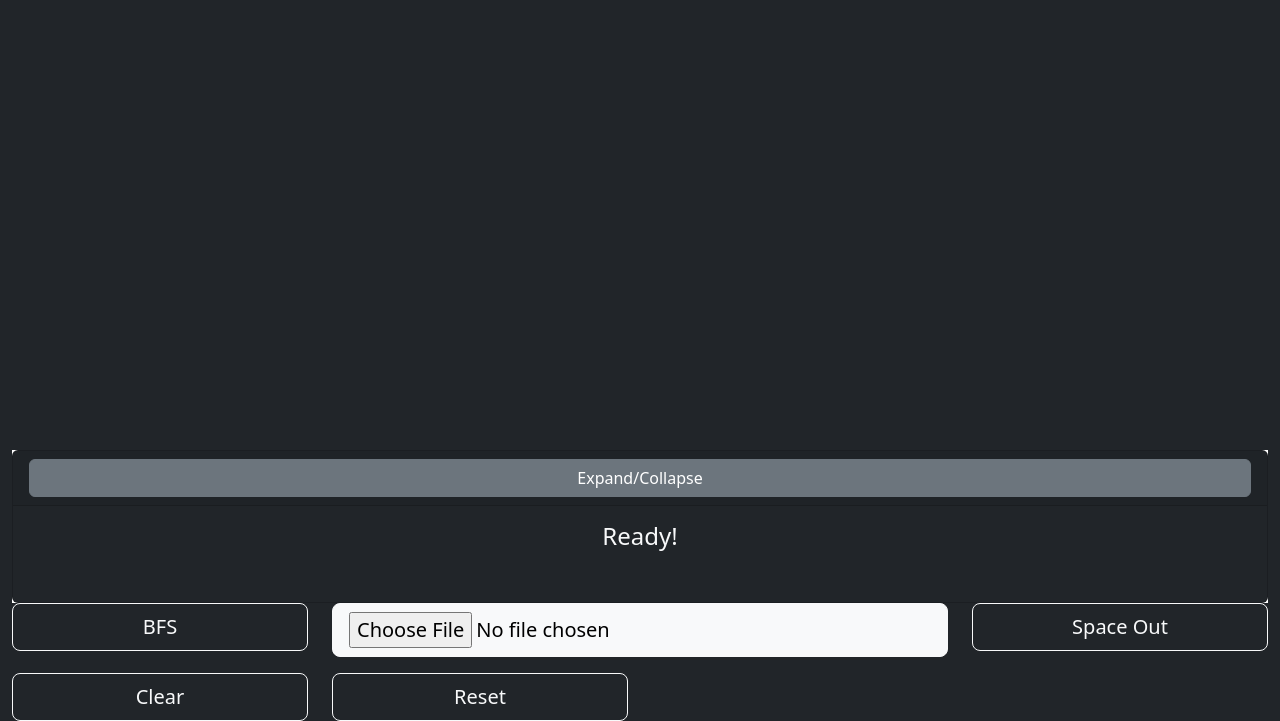
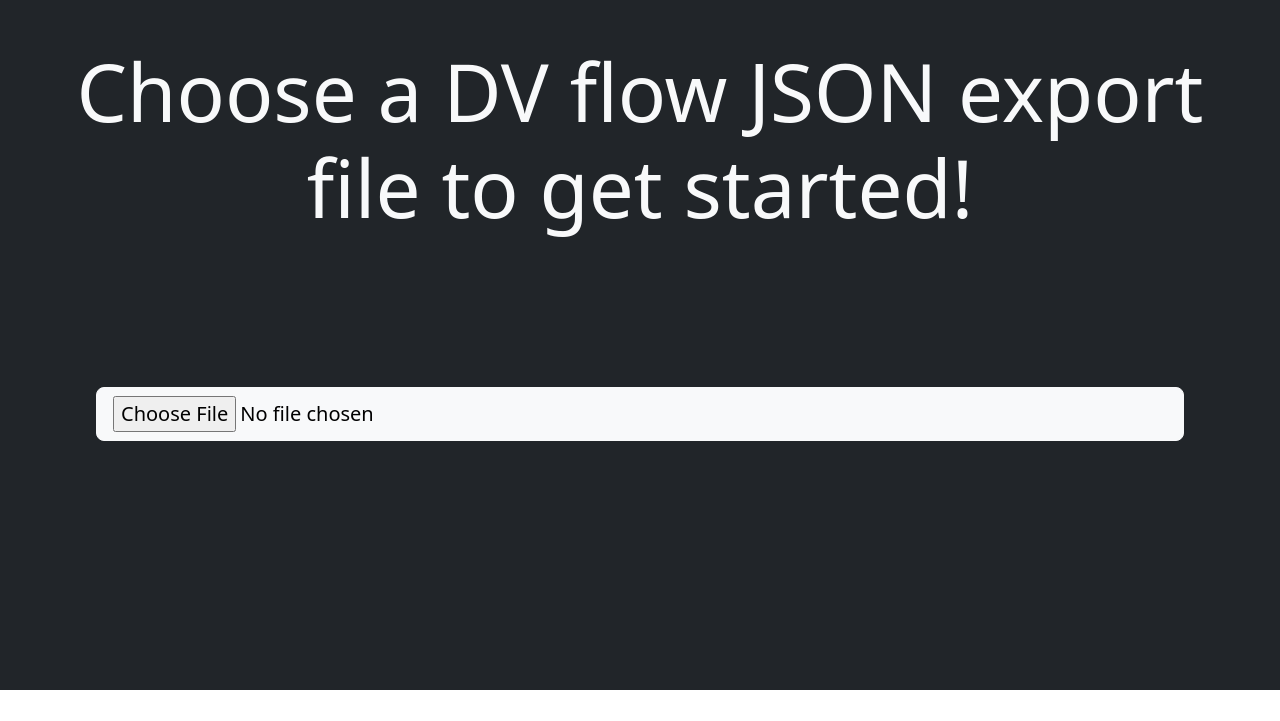
Before and after one commit to akdombrowski/beautiflow-visualization, a React (Create React App) app: page / in a window 1280 px wide. Shown: the part 110-831 px from the top of the page. After the commit the page ends 800 px from the top, so only its background shows below. Built offline with nearby package versions, Linux system fonts and the light colour scheme.

Commit message:
added some buttons and re-arranged layout

```diff
--- a/src/App.js
+++ b/src/App.js
@@ -7,6 +7,8 @@ import Col from "react-bootstrap/Col";
 import Button from "react-bootstrap/Button";
 import Accordion from "react-bootstrap/Accordion";
 import Card from "react-bootstrap/Card";
+import Form from "react-bootstrap/Form";
+import FloatingLabel from "react-bootstrap/FloatingLabel";
 import { useState, useEffect, useRef } from "react";
 import {
   createCytoscapeGraphForViz,
@@ -17,7 +19,7 @@ import {
   shiftAnnosPosFromNodes,
 } from "./Cy";
 import CytoscapeComponent from "react-cytoscapejs";
-import CustomToggle from "./AccordionToggle";
+import CustomToggle from "./CustomToggle";
 
 function App() {
   const [file, setFile] = useState("");
@@ -28,10 +30,12 @@ function App() {
   const [aniDescriptionText, setAniDescriptionText] = useState("");
   const [anniesShifted, setAnnosShifted] = useState(false);
   const [isAccordionOpen, setIsAccordionOpen] = useState(true);
-  const cyHeightAccOpen = "70vh";
-  const cyHeightAccClosed = "80vh";
-  const [cyHeight, setCyHeight] = useState(cyHeightAccOpen);
+  // const [cyHeight, setCyHeight] = useState(cyHeightAccOpen);
+  const defaultAnimationDuration = 0.5;
+  const maxAnimationDuration = 10;
+  const [aniDur, setAniDur] = useState(defaultAnimationDuration);
   const cyRef = useRef(null);
+
   const cyContainerID = "cyContainer";
   const filename =
     "/home/adombrowski/workspace/beautiflowify/testFlows/WO_subflow_condensed_columns and rows - Beautiflow - Demo 3 - PingOne Sign-On, Password Forgot and Reset, User Registration_Export_2023-02-19T14_27_48.361Z.json";
@@ -47,8 +51,10 @@ function App() {
       setAnnosShifted(false);
     };
 
+    if (e.target.files[0]) {
       setFile(e.target.files[0]);
       reader.readAsText(e.target.files[0]);
+    }
   };
 
   const formatSpacing = (e) => {
@@ -110,6 +116,11 @@ function App() {
     setIsAccordionOpen(currAccState);
   };
 
+  const onAnimationDurationChange = (e) => {
+    e.preventDefault();
+    setAniDur(e.currentTarget.value);
+  };
+
   useEffect(() => {
     if (!anniesShifted && cyRef.current) {
       shiftAnnos(cyRef.current.nodes());
@@ -117,18 +128,11 @@ function App() {
   });
 
   useEffect(() => {
-    if (cyRef.current) {
+    if (elements && cyRef.current) {
       const clones = createClonedNodes(cyRef.current);
+      console.log(typeof cyRef.current);
     }
-  }, [file]);
-
-  useEffect(() => {
-    if (isAccordionOpen) {
-      setCyHeight(cyHeightAccOpen);
-    } else {
-      setCyHeight(cyHeightAccClosed);
-    }
-  }, [isAccordionOpen]);
+  }, [elements]);
 
   if (cyRef.current) {
     const cy = cyRef.current;
@@ -155,15 +159,11 @@ function App() {
   }
 
   return (
-    <div className="bg-dark" style={{ minHeight: "100vh", maxHeight: "100vh" }}>
-      <Container fluid className="bg-dark">
-        <Row>
-          <Col
-            xs={12}
-            id="cyContainerCol"
-            style={{ minHeight: cyHeight, maxHeight: cyHeight }}
-          >
+    <Container fluid className="bg-dark" style={{ height: "100vh" }}>
       {elements ? (
+        <Form className="h-100">
+          <Row className="h-100">
+            <Col xs={12} id="cyContainerCol">
               <CytoscapeComponent
                 id="cy"
                 elements={CytoscapeComponent.normalizeElements(elements)}
@@ -271,24 +271,22 @@ function App() {
                 wheelSensitivity={0.1}
                 zoom={4}
               ></CytoscapeComponent>
-            ) : (
-              ""
-            )}
             </Col>
-        </Row>
-        <Row height="10vh">
+            <Col xs={12}>
+              <Row height="20vh">
+                <Col xs={8}>
                   <Accordion
-            className=" text-light bs-headings-color-light"
+                    className="h-100 text-light bs-headings-color-light"
                     defaultActiveKey="0"
                     flush
                     onSelect={(eKey, e) => toggleAccordion(eKey)}
                   >
                     <Accordion.Item
                       eventKey="0"
-              className=" bs-text-light bs-headings-color-light"
+                      className="h-100 bs-text-light bs-headings-color-light"
                     >
                       {/* <Accordion.Header className="bg-dark bs-text-light bs-headings-color-light"> */}
-              <Card className="bg-dark">
+                      <Card className="h-100 bg-dark">
                         <Card.Header>
                           <CustomToggle
                             eventKey="0"
@@ -299,7 +297,10 @@ function App() {
                         </Card.Header>
                         <Accordion.Collapse eventKey="0">
                           <Card.Body>
-                    <Stack gap={1} className="" style={{ minHeight: "8vh" }}>
+                            <Stack
+                              className=""
+                              style={{ minHeight: "8vh", height: "100%" }}
+                            >
                               <h1 className="display-6 fs-4 text-light text-center">
                                 {aniText}
                               </h1>
@@ -312,16 +313,55 @@ function App() {
                       </Card>
                     </Accordion.Item>
                   </Accordion>
-        </Row>
-        <Row className="bg-dark pb-3" height="5vh">
-          <Col xs={3}>
+                </Col>
+                <Col xs={4}>
+                  <Row className="gap-1 justify-content-center">
+                    <Col xs={12} className="pb-4">
+                      <Form.Floating className="mt-2">
+                        {/* controlId="floatingInput"
+                    label={"Animation Duration:" + aniDur}
+                    className="text-light pb-2 mt-2"
+                  > */}
+                        <Form.Label
+                          className="pb-4 mt-1 text-center"
+                          placeholder=".5"
+                        >
+                          <p className="text-light">
+                            Animation Duration: {aniDur}
+                          </p>
+                        </Form.Label>
+                        <Form.Range
+                          onChange={(e) => onAnimationDurationChange(e)}
+                          value={aniDur}
+                          min={0.5}
+                          max={10}
+                          step={0.5}
+                        />
+                      </Form.Floating>
+                    </Col>
+                    <Col xs={5} className="">
                       <div className="d-grid gap-5">
-              <Button variant="outline-light" size="lg" onClick={(e) => bfs(e)}>
+                        <Button
+                          variant="outline-light"
+                          size="lg"
+                          onClick={(e) => bfs(e)}
+                        >
                           BFS
                         </Button>
                       </div>
                     </Col>
-          <Col xs={6}>
+                    <Col xs={5} className="">
+                      <div className="d-grid gap-5">
+                        <Button
+                          variant="outline-light"
+                          size="lg"
+                          onClick={(e) => formatSpacing(e)}
+                        >
+                          Space Out
+                        </Button>
+                      </div>
+                    </Col>
+                    <Col xs={12} className="pb-4 pt-4">
                       <div className="d-grid gap-5">
                         <Button
                           id="fileInput"
@@ -334,19 +374,8 @@ function App() {
                         ></Button>
                       </div>
                     </Col>
-          <Col xs={3}>
-            <div className="d-grid gap-5">
-              <Button
-                variant="outline-light"
-                size="lg"
-                onClick={(e) => formatSpacing(e)}
-              >
-                Space Out
-              </Button>
-            </div>
-          </Col>
                   </Row>
-        <Row>
+                  <Row className="justify-content-center">
                     <Col xs={3}>
                       <div className="d-grid gap-5">
                         <Button
@@ -370,8 +399,36 @@ function App() {
                       </div>
                     </Col>
                   </Row>
+                </Col>
+              </Row>
+            </Col>
+          </Row>
+        </Form>
+      ) : (
+        <Form className="h-100 p-5">
+          <Row className="h-100 justify-content-center align-content-center">
+            <Col xs={12} className="pb-5">
+              <h1 className="display-1 text-light text-center">
+                Choose a DV flow JSON export file to get started!
+              </h1>
+            </Col>
+            <Col xs={12} className="p-5 m-5">
+              <div className="d-grid gap-5">
+                <Button
+                  id="fileInput"
+                  variant="light"
+                  as="input"
+                  type="file"
+                  accept=".json,text/*"
+                  size="lg"
+                  onChange={(e) => loadFlowJSONFromFile(e)}
+                ></Button>
+              </div>
+            </Col>
+          </Row>
+        </Form>
+      )}
     </Container>
-    </div>
   );
 }
 
```
Also changed, not shown: src/CustomToggle.jsx (renamed from src/AccordionToggle.jsx). Lines whose indentation alone changed are shown as unchanged.
